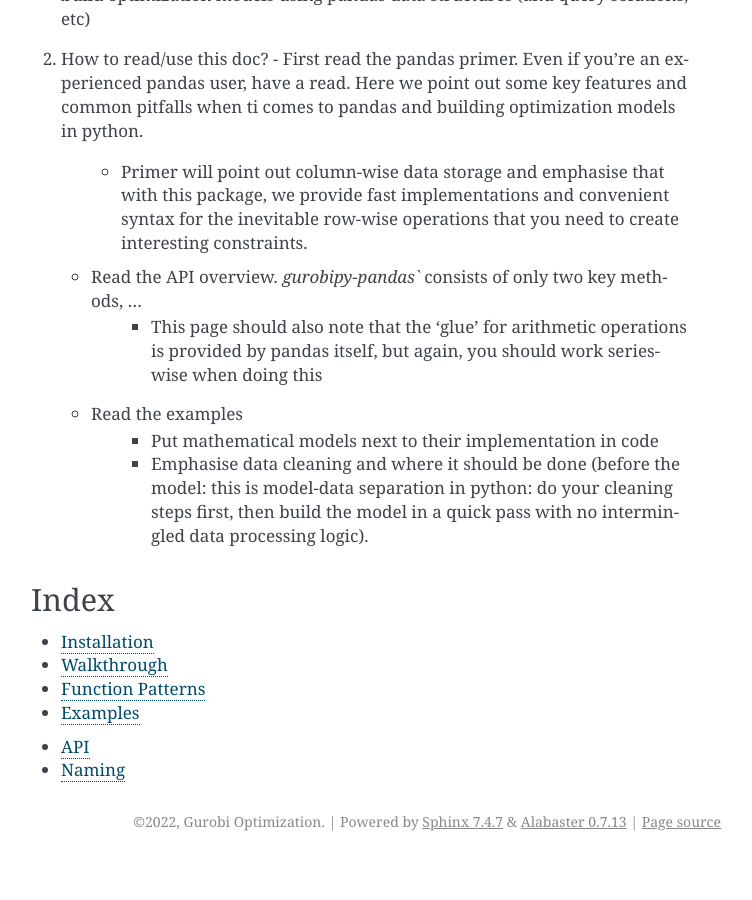
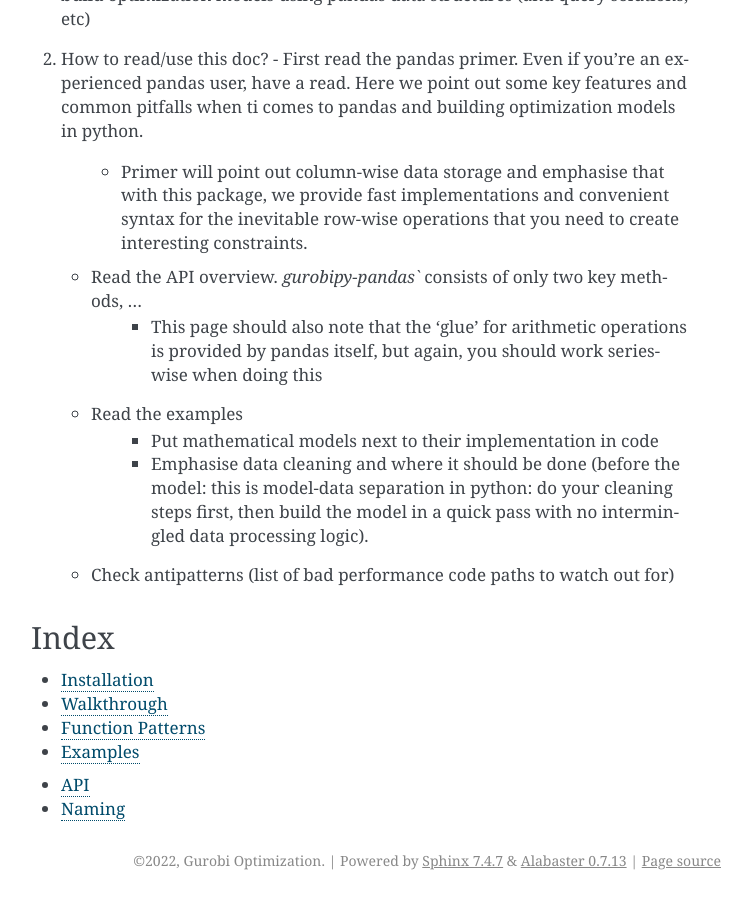
Before and after one commit to Gurobi/gurobipy-pandas, a Sphinx documentation site: the page built from docs/source/index.rst, in a window 1280 px wide and 900 px high, scrolled down 1831 px. Shown: the whole window, without its empty margins (389-1141 px from the left). Built offline with Sphinx 7.4.7, drawn with Linux system fonts in a browser that asks for light colours; pages that are not in the unit, such as notebooks, are missing from menus; before the commit the page ends 2692 px from its top, so only the background shows below that.

Commit message:
Add note

```diff
--- a/docs/source/index.rst
+++ b/docs/source/index.rst
@@ -78,6 +78,7 @@ Rewrite/Reorganize
    - Read the examples
       - Put mathematical models next to their implementation in code
       - Emphasise data cleaning and where it should be done (before the model: this is model-data separation in python: do your cleaning steps first, then build the model in a quick pass with no intermingled data processing logic).
+   - Check antipatterns (list of bad performance code paths to watch out for)
 
 Index
 -----
```
